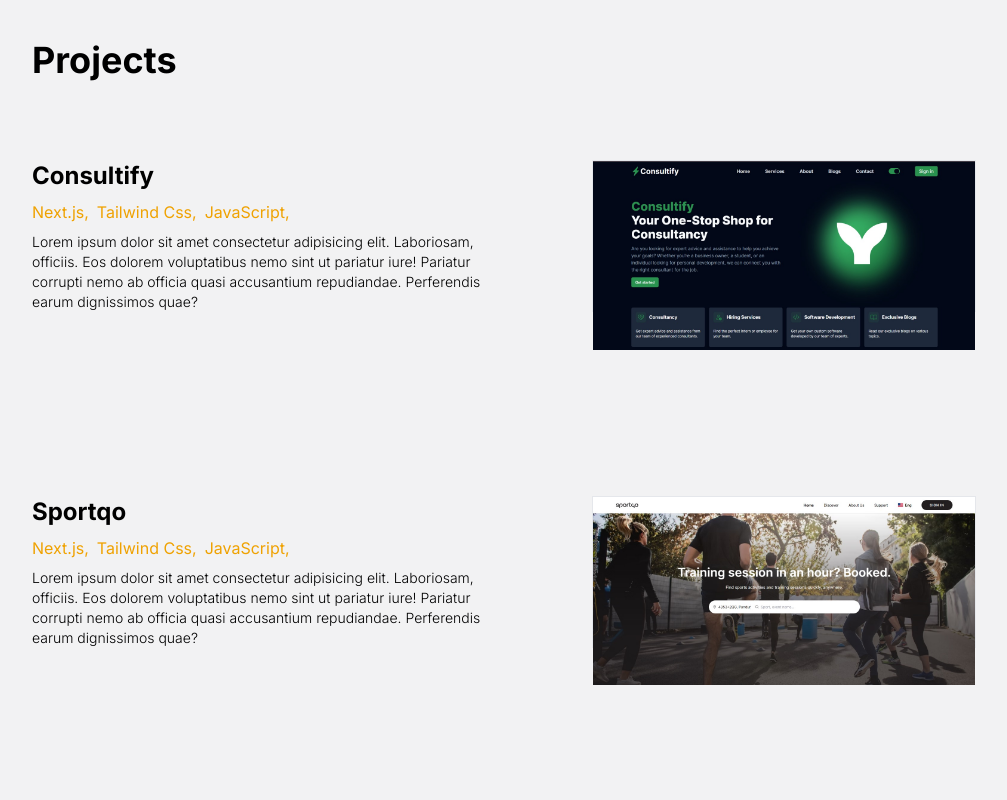
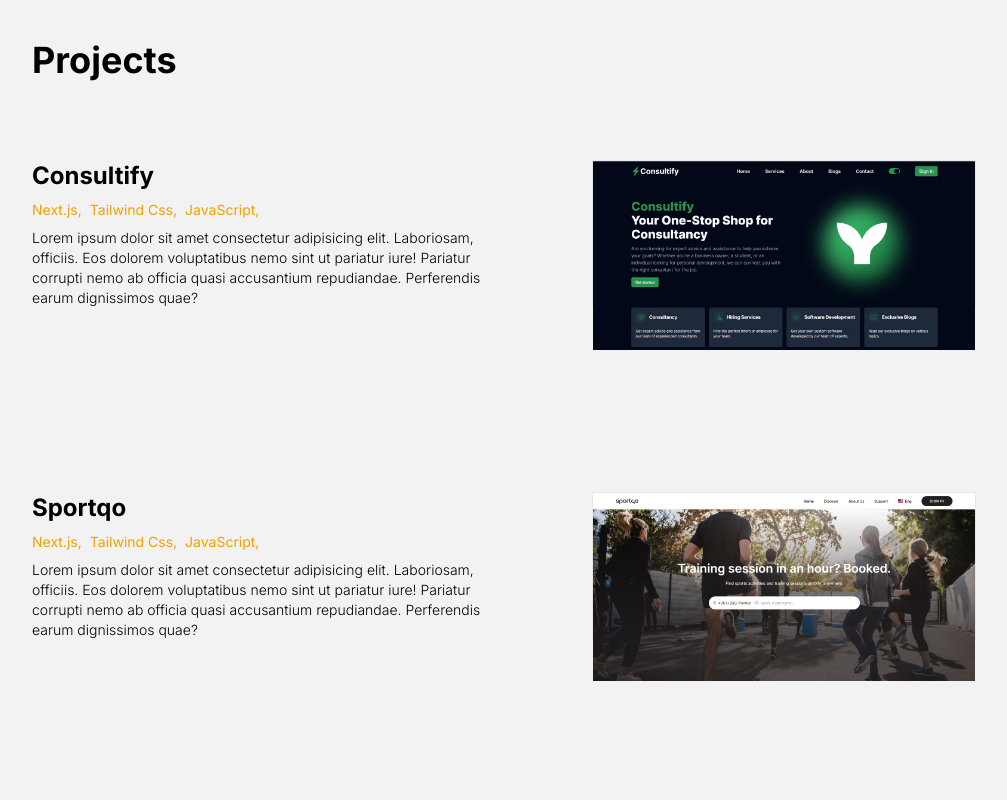
Before and after one commit to ViditChawda/vidits_portfolio, a Next.js app: page /projects in a window 1280 px wide. Shown: the top 800 px of the page, without its empty margins (128-1135 px from the left). Built offline with nearby package versions, Linux system fonts and the light colour scheme.

Commit message:
font size

```diff
--- a/src/components/ProjectsCard.tsx
+++ b/src/components/ProjectsCard.tsx
@@ -6,7 +6,7 @@ export default function ProjectCard({ title, description, projectImage, techStac
         <div className="w-full h-fit flex flex-col gap-4 md:gap-20 md:flex md:flex-row md:mt-10">
             <div className='flex flex-col gap-2 md:w-[50%]'>
                 <div className='text-lg md:text-2xl font-bold'>{title}</div>
-                <div className='flex flex-row gap-2 text-[#EFA202]'>
+                <div className='flex text-sm flex-row gap-2 text-[#EFA202]'>
                     {techStack.map((t) => (
                         <div key={t}>{t},</div>
                     ))}
```
